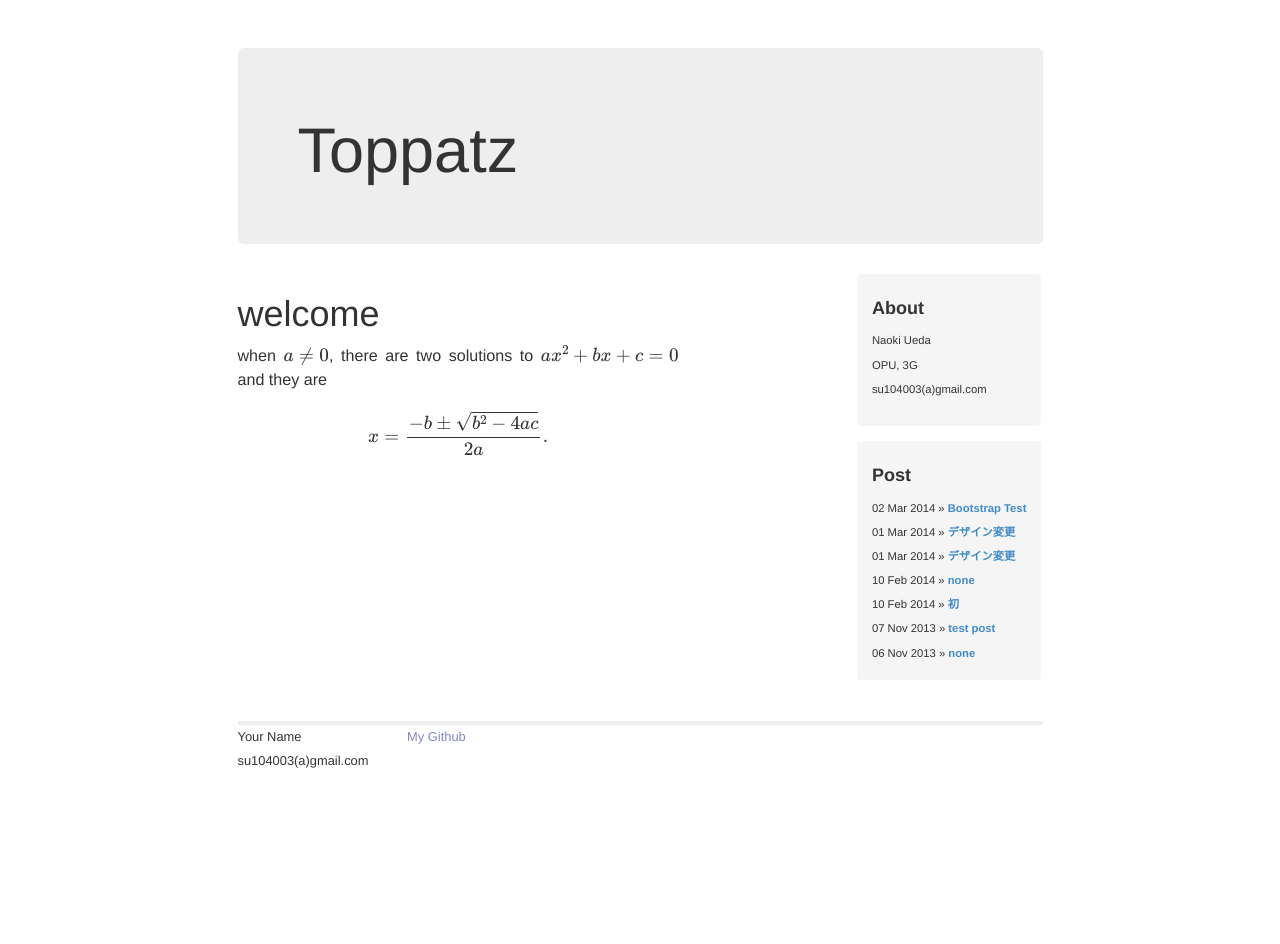
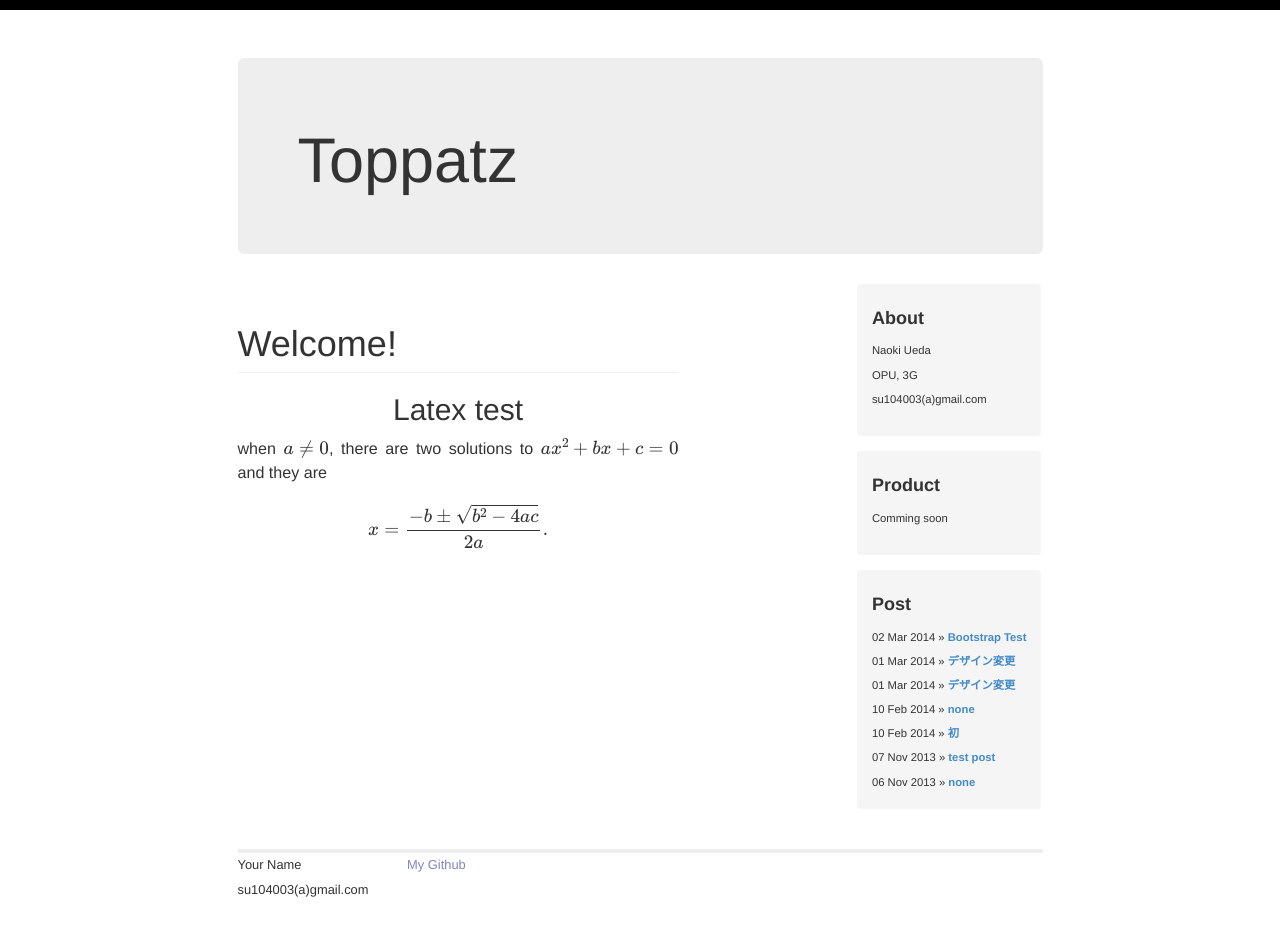
Before and after one commit to s067803/s067803.github.com, a Jekyll site: the page built from index.markdown, in a window 1280 px wide. Built offline with Jekyll 4.4.1, drawn with Linux system fonts in a browser that asks for light colours; nearby versions of some CDN libraries; Markdown is read by kramdown in place of the engine named in the settings; formulas are drawn with MathJax 3; before the commit the page ends 900 px from its top, so only the background shows below that.

Commit message:
modified layout

```diff
--- a/_layouts/bootstrap.html
+++ b/_layouts/bootstrap.html
@@ -46,15 +46,20 @@
             <div class="col-xs-7 col-sm-7 col-md-7 col-lg-7">
               {{ content }}
             </div>
+            <!--Sidebar-->
             <div class="col-xs-5 col-sm-5 col-md-5 col-lg-5">
               <div class="sidebar">
-                <div class="about inset">
+                <div class="sector inset">
                   <h4><strong>About</strong></h4>
                   <p>Naoki Ueda<br />
                   OPU, 3G<br />
                   su104003(a)gmail.com</p>
                 </div>
-                <div class="post inset">
+                <div class="sector inset">
+                  <h4><strong>Product</strong></h4>
+                  <p>Comming soon</p>
+                </div>
+                <div class="sector inset">
                   <h4><strong>Post</strong></h4>
                   {% for post in site.posts %}
                   <span>{{ post.date | date_to_string }}</span> &raquo;
@@ -64,6 +69,7 @@
                 </div>
               </div>
             </div>
+            <!--End Sidebar-->
           </div>
           <!--END Row-->
           <!--========================================================= Footer -->
--- a/css/layout.css
+++ b/css/layout.css
@@ -3,8 +3,12 @@
 /* Container
 /*
 /*****************************************************************************/
+body {
+  /*border-top: #1e90ff solid 10.0px;*/
+  border-top: black solid 10.0px;
+}
 .container {
-    width: 50em;
+  width: 100%;
     margin: auto;
     padding: 0em;
 }
@@ -113,6 +117,8 @@ h4 {
 /*****************************************************************************/
 .contents {
   /*width: 50em;*/
+  width: 20em;
+  background: blue;
   height: 30em;
   margin: auto;
   padding: 0em 1em;
@@ -122,15 +128,10 @@ h4 {
 /*****************************************************************************/
 .site .sidebar {
     /*width: 10em;*/
-    /*background: green;*/
     margin-right: 1em;
     float: right;
 }
-.site .sidebar .post {
-  padding: 15px;
-  margin: 0 -15px 15px;
-}
-.site .sidebar .about {
+.site .sidebar .sector {
   padding: 15px;
   margin: 0 -15px 15px;
   font-size: 0.7em;
--- a/index.markdown
+++ b/index.markdown
@@ -3,8 +3,9 @@ layout: bootstrap
 title: Toppatz
 ---
 <div class="note">
-  <h1>welcome</h1>
+  <h1 class="page-header">Welcome!</h1>
 
+  <h2>Latex test</h2>
   <p>when $a \ne 0$, there are two solutions to \(ax^2 + bx + c = 0\) and they are
   $$x = {-b \pm \sqrt{b^2-4ac} \over 2a}.$$</p>
 
```
Also changed, not shown: _about.html (deleted, +0 -35 lines).
